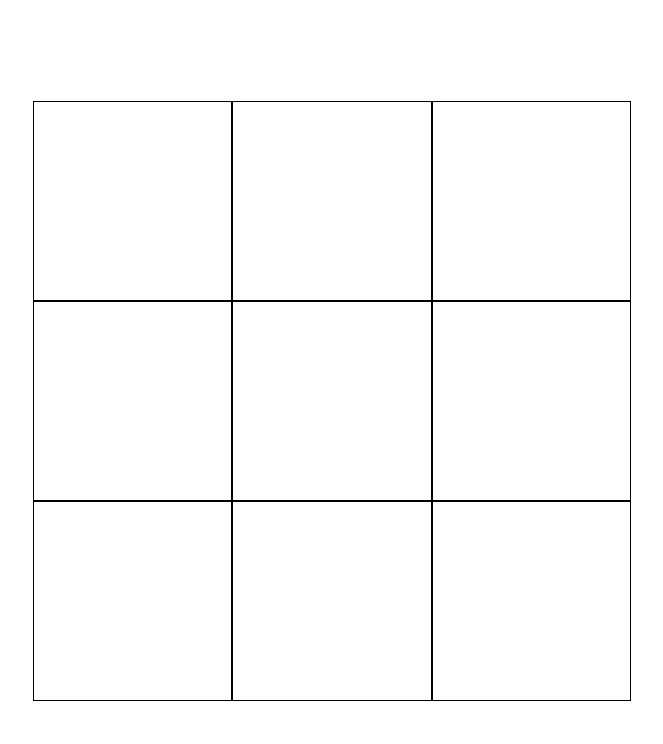
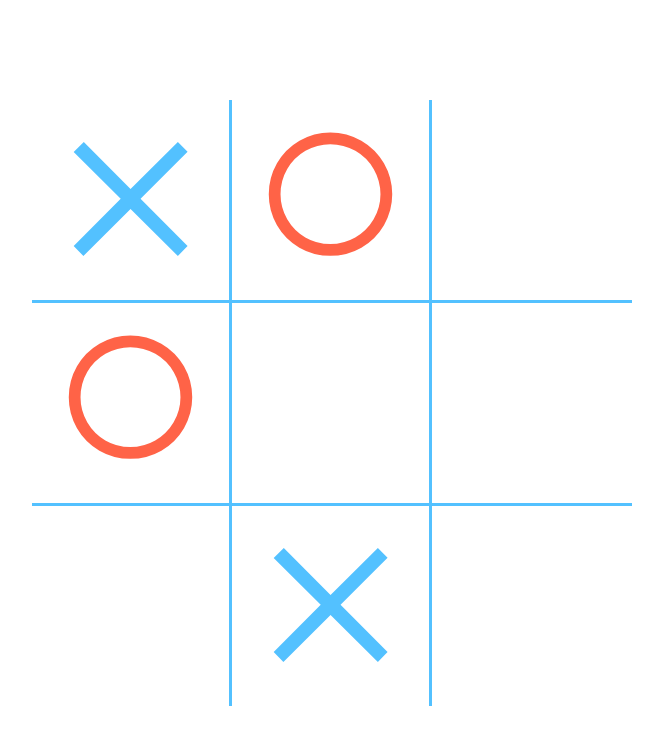
Before and after one commit to CherikchievTimur/tic-tac-toe, a plain HTML site: page index.html in a window 1280 px wide. Shown: the whole page, without its empty margins (308-971 px from the left). Drawn offline with Linux system fonts and the light colour scheme.

Commit message:
redesign

```diff
--- a/index.html
+++ b/index.html
@@ -10,19 +10,19 @@
     <section class="container">
         <div class="field">
             <div class="row row-1">
-                <div class="item" id="col-1"></div>
-                <div class="item" id="col-2"></div>
-                <div class="item" id="col-3"></div>
+                <div class="col" id="col-1"><p class="x">&#xd7</p></div>
+                <div class="col" id="col-2"><p class="n">&#9675</p></div>
+                <div class="col" id="col-3"></div>
             </div>
             <div class="row row-2">
-                <div class="item" id="col-1"></div>
-                <div class="item" id="col-2"></div>
-                <div class="item" id="col-3"></div>
+                <div class="col" id="col-1"><p class="n">&#9675</p></div>
+                <div class="col" id="col-2"></div>
+                <div class="col" id="col-3"></div>
             </div>
             <div class="row row-3">
-                <div class="item" id="col-1"></div>
-                <div class="item" id="col-2"></div>
-                <div class="item" id="col-3"></div>
+                <div class="col" id="col-1"></div>
+                <div class="col" id="col-2"><p class="x">&#xd7</p></div>
+                <div class="col" id="col-3"></div>
             </div>
         </div>
     </section>
--- a/styles.css
+++ b/styles.css
@@ -15,15 +15,39 @@
 .field{
     height: 75vmin;
     width: 75vmin;
-    border: 1px solid white;
 }
 
 .row{
     display: flex;
 }
 
-.item{
+.row:first-child,
+.row:nth-child(2){
+    border-bottom: 3px solid #53C1FF;
+}
+
+.col{
     height: calc(75vmin / 3);
     width: calc(75vmin / 3);
-    border: 1px solid black;
 }
+
+.col:first-child,
+.col:nth-child(2) {
+    border-right: 3px solid #53C1FF;
+}
+
+.x{
+    color: #53C1FF;
+    font-size: 35vmin;
+    text-align: center;
+    height: fit-content;
+    line-height: 0.7em;
+}
+
+.n {
+    color: tomato;
+    font-size: 35vmin;
+    text-align: center;
+    height: fit-content;
+    line-height: 0.60em;
+}
```
